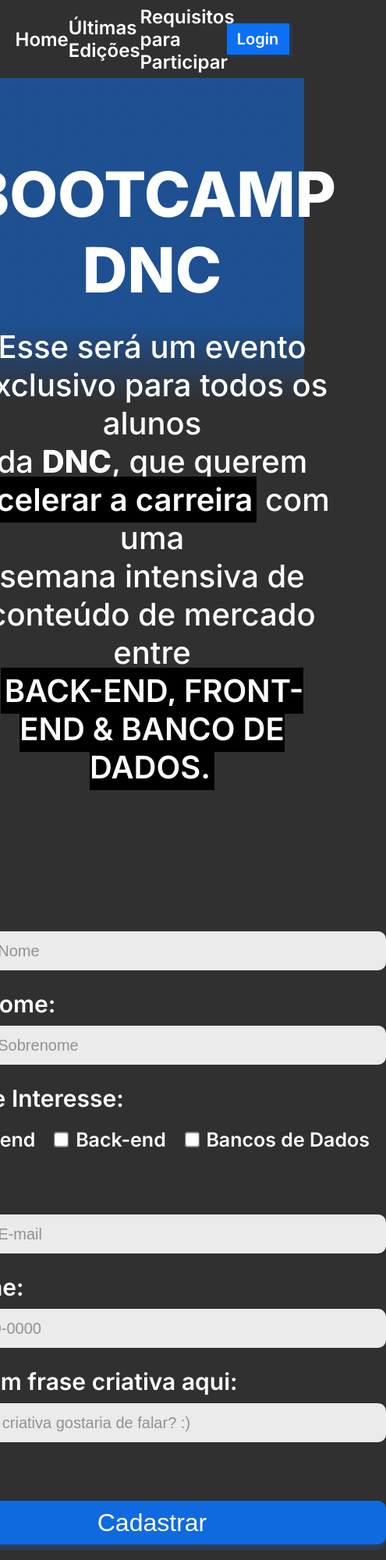
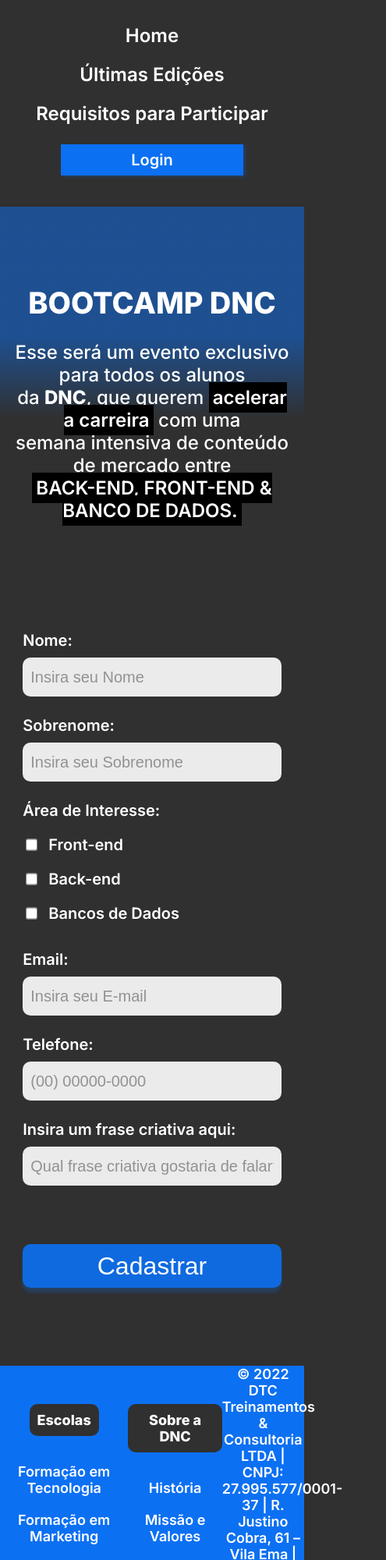
Before and after one commit to felipedestro/bootcamp, a plain HTML site: page index.html in a window 390 px wide. Shown: the top 2000 px of the page at 78% size, 495 px wide, since content can reach past the window. Drawn offline with Linux system fonts and the light colour scheme.

Commit message:
Adicionando Media Query para mobile

```diff
--- a/index.html
+++ b/index.html
@@ -47,14 +47,20 @@
         <div class="form-group">
           <label for="">Área de Interesse:</label>
           <div class="checkbox-itens">
+            <div class="itens">
               <input type="checkbox" value="front" />
               <label>Front-end</label>
+            </div>
 
+            <div class="itens">
               <input type="checkbox" value="back" />
               <label>Back-end</label>
+            </div>
 
+            <div class="itens">
               <input type="checkbox" value="bd" />
               <label>Bancos de Dados</label>
+            </div>
           </div>
         </div>
 
@@ -78,5 +84,39 @@
         <input type="submit" value="Cadastrar" />
       </form>
     </section>
+
+    <!-- RODAPÉ -->
+    <footer>
+      <div class="linha1">
+        <nav>
+          <h5>Escolas</h5>
+          <ul>
+            <li><a href="">Formação em Tecnologia</a></li>
+            <li><a href="">Formação em Marketing</a></li>
+            <li><a href="">Formação em Dados</a></li>
+            <li><a href="">Formação em Projetos</a></li>
+            <li><a href="">Formação em Produtos</a></li>
+          </ul>
+        </nav>
+        <nav>
+          <h5>Sobre a DNC</h5>
+          <ul>
+            <li><a href="">História</a></li>
+            <li><a href="">Missão e Valores</a></li>
+            <li><a href="">Trabalhe Conosco</a></li>
+            <li><a href="">Conteúdo Gratuito</a></li>
+          </ul>
+        </nav>
+        <div class="endereco">
+          © 2022 DTC Treinamentos & Consultoria LTDA | CNPJ: 27.995.577/0001-37
+          | R. Justino Cobra, 61 – Vila Ema | São José dos Campos – SP | CEP
+          12243-030
+        </div>
+      </div>
+      <div class="linha2">
+        <a href="">Termos de Uso</a>
+        <a href="">Política de Privacidade</a>
+      </div>
+    </footer>
   </body>
 </html>
--- a/style.css
+++ b/style.css
@@ -152,16 +152,20 @@ form input::placeholder {
     color: rgba(57, 57, 57, 0.50);
 }
 
-.checkbox-itens label {
-    font-size: 25px;
-    margin-right: 15px;
-}
-
 .checkbox-itens {
     display: flex;
     justify-content: space-around;
     align-items: center;
 }
+
+.itens {
+    display: flex;
+    justify-content: space-around;
+    align-items: center;
+    font-size: 25px;
+    gap: 15px;
+}
+
 
 input[type="checkbox"] {
     transform: scale(1.5);
@@ -181,3 +185,161 @@ input[type="submit"] {
 
     cursor: pointer;
 }
+
+/* FOOTER */
+
+footer {
+    width: 100%;
+    background-color: var(--azul-dnc);
+}
+
+footer .linha1 {
+    display: flex;
+    justify-content: space-around;
+    align-items: center;
+}
+
+footer ul {
+    list-style: none;
+    margin: 0px;
+    padding: 0px;
+}
+
+footer nav {
+    display: flex;
+    flex-direction: column;
+    align-items: center;
+    height: 330px;
+}
+
+footer h5 {
+    text-align: center;
+    color: white;
+    font-weight: 800;
+    font-family: var(--fonte-padrao);
+    font-size: 18px;
+
+    background-color: var(--preto-dnc);
+    border-radius: 10px;
+
+    padding: 10px;
+    margin: 35px 0 15px 0;
+}
+
+footer ul li {
+    text-align: center;
+    color: white;
+    font-family: var(--fonte-padrao);
+    font-weight: 600;
+    font-size: 18px;
+
+    margin: 20px 0 20px 0;
+}
+
+footer ul li a {
+    color: white;
+    text-decoration: none;
+}
+
+footer ul li a:hover {
+    color: var(--cinza-dnc);
+}
+
+footer .endereco {
+    font-weight: 600;
+    font-size: 18px;
+    font-family: var(--fonte-padrao);
+    color: white;
+    text-align: center;
+    width: 27%;
+}
+
+footer .linha2 {
+    display: flex;
+    justify-content: center;
+    align-items: center;
+
+    height: 35px;
+    margin: 0;
+    padding: 10px;
+}
+
+footer .linha2 a{
+    font-family: var(--fonte-padrao);
+    font-size: 18px;
+    font-weight: 600;
+    color: white;
+    text-decoration: none;
+
+    padding: 10px;
+}
+
+footer .linha2 a:first-child {
+    border-right: 3px solid white;
+}
+
+footer .linha2 a:hover {
+    color: var(--cinza-dnc);
+}
+
+/* MEDIA QUERY */
+
+@media screen and (max-width: 600px) {
+
+    /* MENU */
+    #principal {
+        flex-direction: column;
+        height: auto;
+        justify-content: center;
+        padding: 20px 0 40px 0;
+    }
+
+    #principal button {
+
+        width: 60%;
+        margin: 15px 0 0 0;
+    }
+
+    #menu {
+        flex-direction: column;
+        width: 100%;
+        margin: 0;
+    }
+
+    #menu a{
+        display: flex;
+        height: 50px;
+        align-items: center;
+    }
+
+    /* SECTION */
+
+    section h1 {
+        font-size: 38px;
+    }
+
+    section h2 {
+        font-size: 24px;
+        padding: 0 15px 0 15px;
+    }
+
+    form {
+        width: 85%;
+        font-size: 20px;
+    }
+
+    .checkbox-itens {
+        display: flex;
+        flex-direction: column;
+        align-items: start;
+        margin-left: 5px;
+    }
+
+    .itens {
+        font-size: 20px;
+    }
+
+    input[type="checkbox"] {
+        transform: scale(1.2);
+    }
+}
```
Lines whose indentation alone changed are shown as unchanged.
